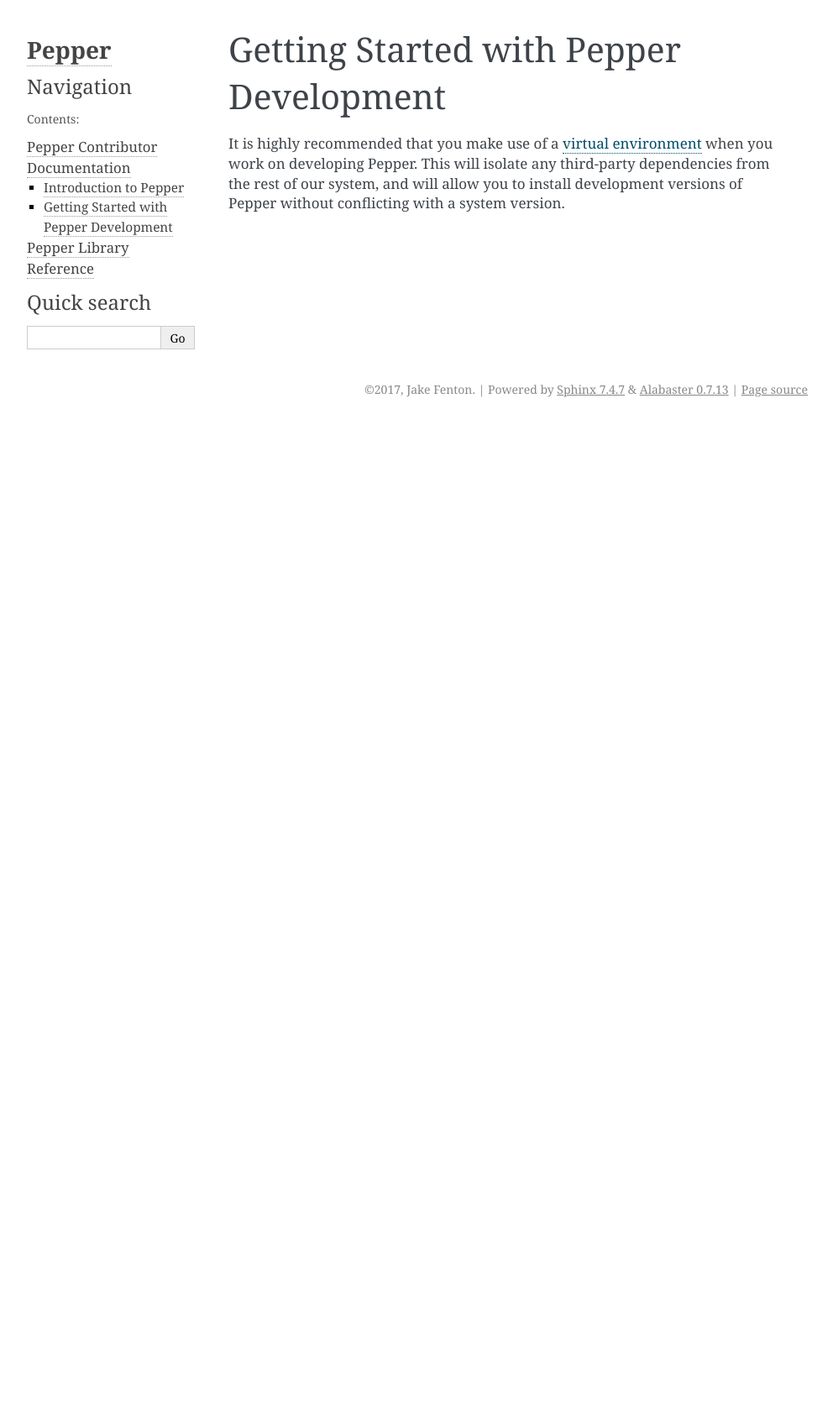
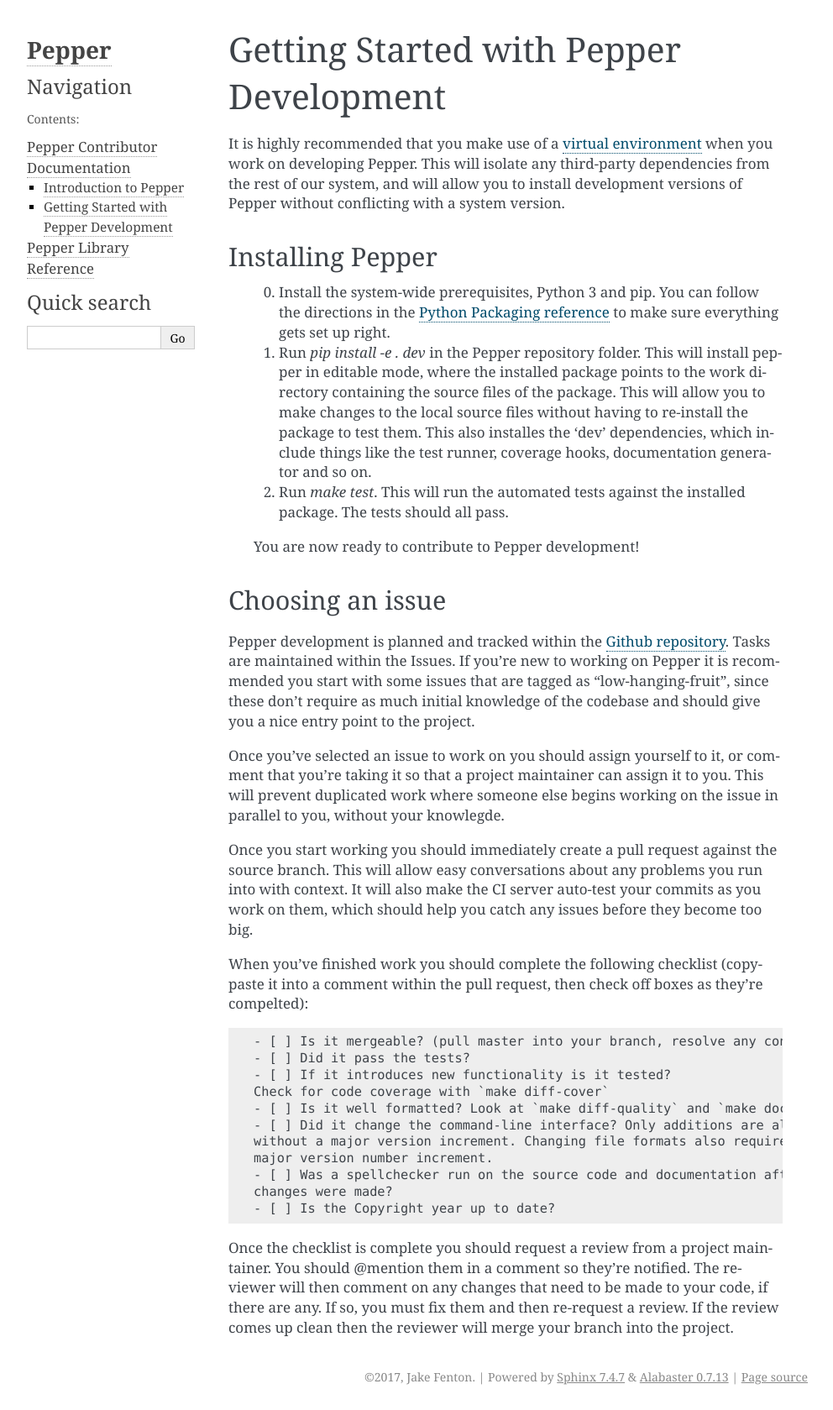
Before and after one commit to devosoft/Pepper, a Sphinx documentation site: the page built from docs/sphinx/contributor_documentation/getting_started.rst, in a window 1280 px wide. Shown: the whole page at 84% size, without its empty margins (148-1140 px from the left). Built offline with Sphinx 7.4.7, drawn with Linux system fonts in a browser that asks for light colours; before the commit the page ends 900 px from its top, so only the background shows below that.

Commit message:
added dev deps, added getting_started

```diff
--- a/docs/sphinx/contributor_documentation/getting_started.rst
+++ b/docs/sphinx/contributor_documentation/getting_started.rst
@@ -5,3 +5,51 @@
 <http://docs.python-guide.org/en/latest/dev/virtualenvs/>`__ when you work on developing Pepper.
 This will isolate any third-party dependencies from the rest of our system, and will allow you to
 install development versions of Pepper without conflicting with a system version.
+
+Installing Pepper
+-----------------
+
+
+ 0. Install the system-wide prerequisites, Python 3 and pip. You can follow the directions in the
+    `Python Packaging reference <https://packaging.python.org/tutorials/installing-packages/>`__ to make sure everything gets set up right.
+ #. Run `pip install -e . dev` in the Pepper repository folder. This will install pepper in editable mode, where the installed package points to
+    the work directory containing the source files of the package. This will allow you to make changes to the local source files without having to
+    re-install the package to test them. This also installes the 'dev' dependencies, which include things like the test runner, coverage hooks,
+    documentation generator and so on.
+ #. Run `make test`. This will run the automated tests against the installed package. The tests should all pass.
+
+ You are now ready to contribute to Pepper development!
+
+
+Choosing an issue
+-----------------
+
+Pepper development is planned and tracked within the `Github repository <https://github.com/devosoft/Pepper>`__. Tasks are maintained within the Issues.
+If you're new to working on Pepper it is recommended you start with some issues that are tagged as "low-hanging-fruit", since these don't require as much
+initial knowledge of the codebase and should give you a nice entry point to the project.
+
+Once you've selected an issue to work on you should assign yourself to it, or comment that you're taking it so that a project maintainer can assign it to you.
+This will prevent duplicated work where someone else begins working on the issue in parallel to you, without your knowlegde.
+
+Once you start working you should immediately create a pull request against the source branch. This will allow easy conversations about any problems you
+run into with context. It will also make the CI server auto-test your commits as you work on them,
+which should help you catch any issues before they become too big.
+
+When you've finished work you should complete the following checklist (copy-paste it into a comment
+within the pull request, then check off boxes as they're compelted)::
+
+    - [ ] Is it mergeable? (pull master into your branch, resolve any conflicts)
+    - [ ] Did it pass the tests?
+    - [ ] If it introduces new functionality is it tested?
+    Check for code coverage with `make diff-cover`
+    - [ ] Is it well formatted? Look at `make diff-quality` and `make doc-html` output.
+    - [ ] Did it change the command-line interface? Only additions are allowed
+    without a major version increment. Changing file formats also requires a
+    major version number increment.
+    - [ ] Was a spellchecker run on the source code and documentation after
+    changes were made?
+    - [ ] Is the Copyright year up to date?
+
+Once the checklist is complete you should request a review from a project maintainer. You should @mention them in a comment so they're notified.
+The reviewer will then comment on any changes that need to be made to your code, if there are any. If so, you must fix them and then re-request a review.
+If the review comes up clean then the reviewer will merge your branch into the project.
```
Also changed, not shown: setup.py (+8 -0 lines).
